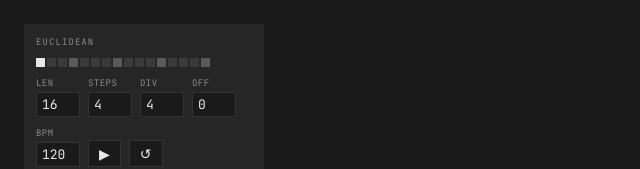
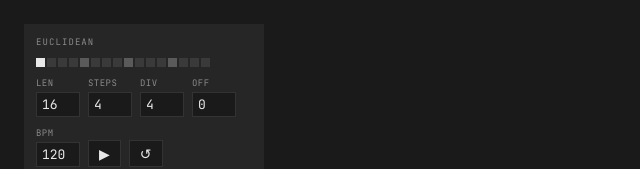
Before and after one commit to sebastianpfluegelmeier/euc, a SvelteKit app: page / in a window 1280 px wide. Shown: the top 169 px of the page, without its empty margins (0-640 px from the left). Built offline with nearby package versions, Linux system fonts and the light colour scheme.

Commit message:
Fix Euclidean rhythm algorithm off-by-one
Beats were placed at the end of each group instead of the start.
Shift the floor-sequence comparison from (i+1,i) to (i,i-1) so
E(4,16) gives steps 0,4,8,12 not 3,7,11,15.

Co-Authored-By: Claude Sonnet 4.6 <noreply@anthropic.com>

```diff
--- a/src/EuclideanRhythm.svelte
+++ b/src/EuclideanRhythm.svelte
@@ -7,7 +7,7 @@
     if (n <= 0) return [];
     const p: boolean[] = new Array(n);
     for (let i = 0; i < n; i++) {
-      p[i] = Math.floor(((i + 1) * k) / n) > Math.floor((i * k) / n);
+      p[i] = Math.floor((i * k) / n) > Math.floor(((i - 1) * k) / n);
     }
     return p;
   }
```
